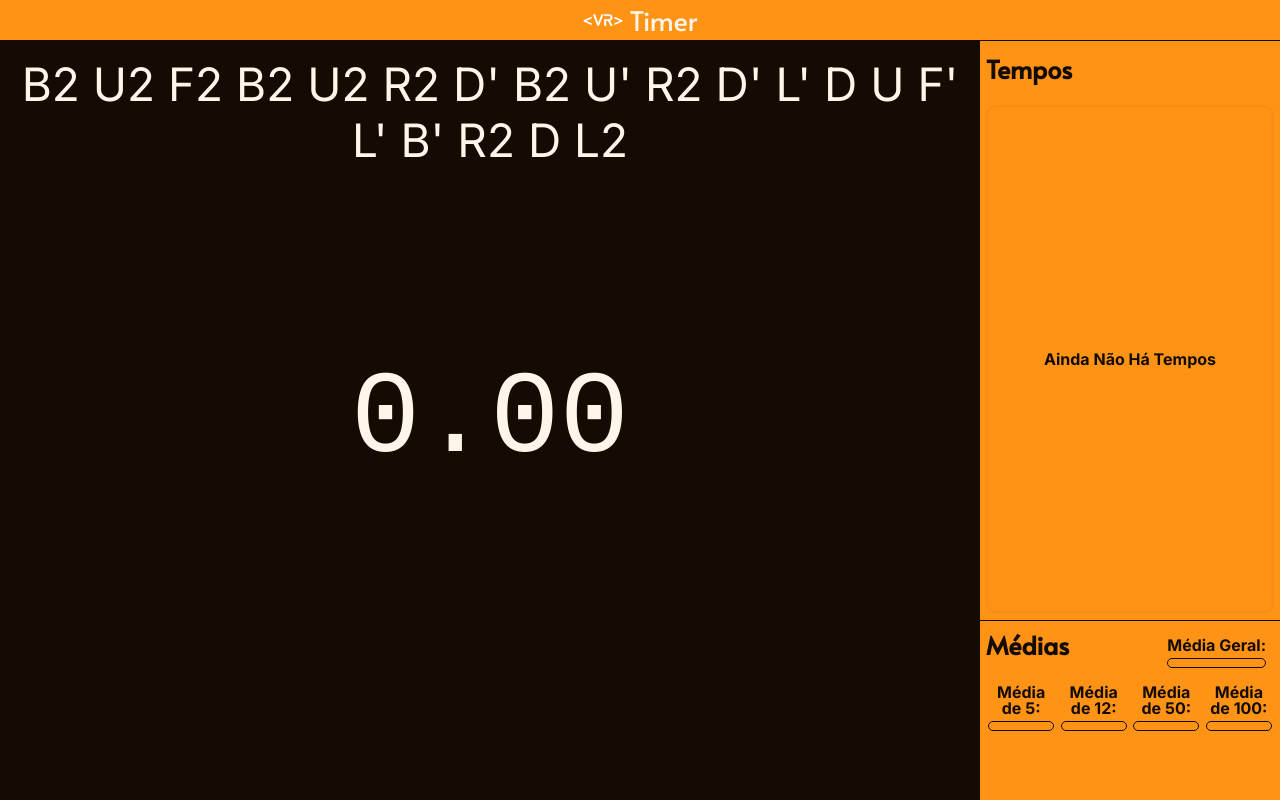
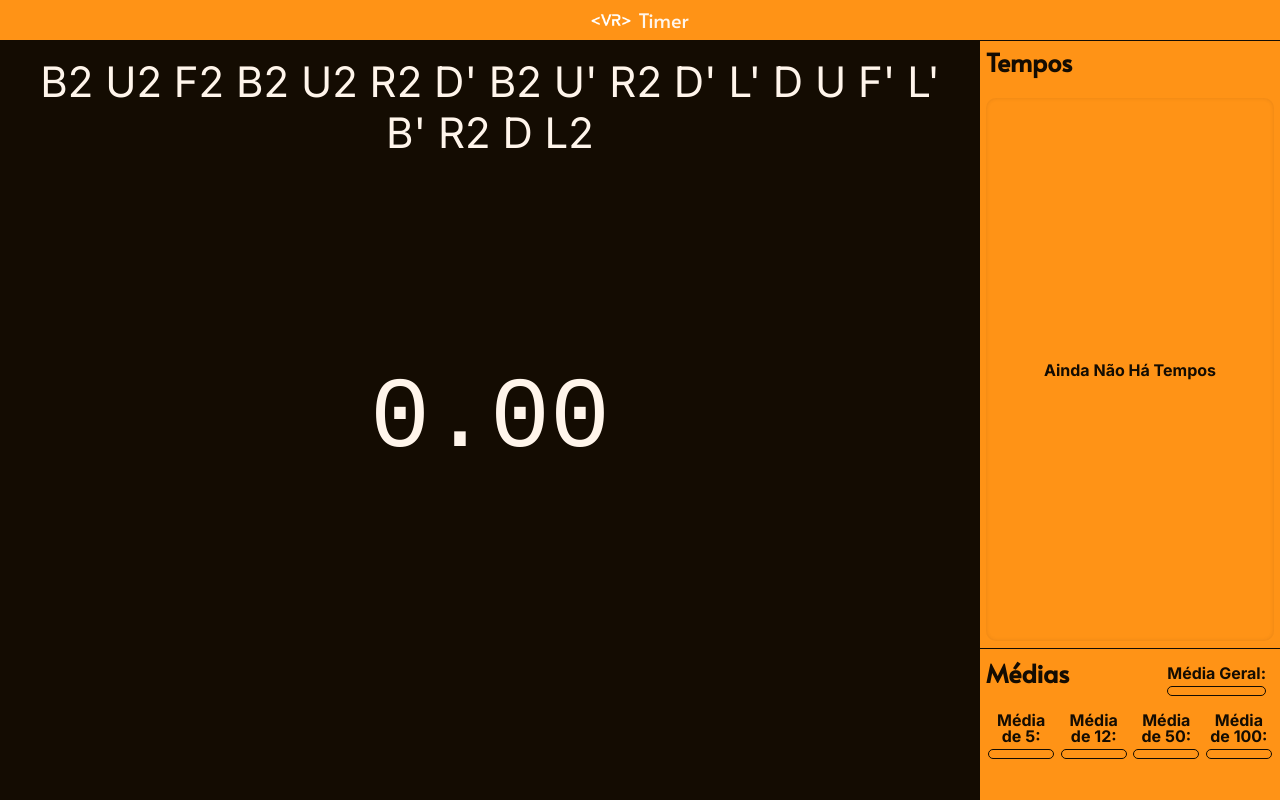
Before and after one commit to ViniRoveri/VrTimer, a React (Create React App) app: page / in a window 1280 px wide. Built offline with nearby package versions, Linux system fonts and the light colour scheme; a web font is replaced by a local one.

Commit message:
Viewport redesign

```diff
--- a/src/App.css
+++ b/src/App.css
@@ -35,7 +35,7 @@ body{
 .titulo{
     color: var(--laranja-claro);
     font-family: var(--titulo);
-    font-size: 27px;
+    font-size: 20px;
 }
 
 .invisivel{
@@ -69,32 +69,12 @@ body{
 	background: #4e2d08;
 }
 
-@media (min-width:426px){
+@media (min-width:769px){
     .texto{
-        font-size: 24px;
+        font-size: 20px;
     }
 
     .subtitulo{
-        font-size: 33px;
+        font-size: 29px;
     }
 }
-
-@media (min-width:769px){
-    .texto{
-        font-size: 32px;
-    }
-
-    .subtitulo{
-        font-size: 41px;
-    }
-}
-
-@media (min-width:1025px){
-    .texto{
-        font-size: 40px;
-    }
-
-    .subtitulo{
-        font-size: 49px;
-    }
-}
--- a/src/css/main.css
+++ b/src/css/main.css
@@ -51,7 +51,7 @@
 .cronometro h2{
     color: var(--laranja-claro);
     font-family: var(--relogio);
-    font-size: 58px;
+    font-size: 70px;
     text-align: center;
 }
 
@@ -66,17 +66,17 @@
     }
 
     .cronometro h2{
-        font-size: 77px;
+        font-size: 80px;
     }
 }
 
 @media (min-width:769px){
     .scramble p{
-        font-size: 38px;
+        font-size: 34px;
     }
 
     .cronometro h2{
-        font-size: 116px;
+        font-size: 90px;
     }
 }
 
@@ -86,6 +86,20 @@
     }
 
     .scramble p{
-        font-size: 46px;
+        font-size: 42px;
+    }
+
+    .cronometro h2{
+        font-size: 100px;
     }
 }
+
+@media (min-width:1440px){
+    .scramble p{
+        font-size: 50px;
+    }
+
+    .cronometro h2{
+        font-size: 120px;
+    }
+}
--- a/src/css/menus.css
+++ b/src/css/menus.css
@@ -18,16 +18,17 @@
 
 .aside img{
     border-left: 1px solid var(--laranja-claro);
+    box-sizing: border-box;
     cursor: pointer;
-    padding: 20px 0;
-    width: 20px;
+    height: 40px;
+    width: 40px;
 }
 
 .tempos{
     border-bottom: 1px solid var(--laranja-escuro);
     box-sizing: border-box;
-    height: calc(100% - 140px);
-    padding: 5% 2%;
+    height: 70%;
+    padding: 8px 2% 5%;
     position: relative;
 }
 
@@ -103,7 +104,7 @@
 
 .medias{
     box-sizing: border-box;
-    height: 140px;
+    height: 30%;
     padding: 0 2%;
 }
 
@@ -157,28 +158,6 @@
     .medias>span>div,.medias>div>div,.tempos>span>p,.tempos>span>button{
         font-size: 16px;
     }
-
-    .tempos{
-        height: calc(100% - 160px);
-    }
-
-    .medias{
-        height: 160px;
-    }
-}
-
-@media (min-width:769px){
-    .medias>span>div,.medias>div>div,.tempos>span>p,.tempos>span>button{
-        font-size: 20px;
-    }
-
-    .tempos{
-        height: calc(100% - 180px);
-    }
-
-    .medias{
-        height: 180px;
-    }
 }
 
 @media (min-width:1025px){
@@ -219,3 +198,53 @@
         width: 23%;
     }
 }
+
+
+@media (min-height:1080px){
+    .tempos{
+        height: 85%;
+    }
+
+    .medias{
+        height: 15%;
+    }
+}
+@media (max-height:1080px){
+    .tempos{
+        height: 85%;
+    }
+
+    .medias{
+        height: 15%;
+    }
+}
+
+@media (max-height:1025px){
+    .tempos{
+        height: 80%;
+    }
+
+    .medias{
+        height: 20%;
+    }
+}
+
+@media (max-height:769px){
+    .tempos{
+        height: 62%;
+    }
+
+    .medias{
+        height: 38%;
+    }
+}
+
+@media (max-height:425px){
+    .tempos{
+        height: 55%;
+    }
+
+    .medias{
+        height: 45%;
+    }
+}
--- a/src/css/popups.css
+++ b/src/css/popups.css
@@ -5,7 +5,7 @@
     box-shadow: 0 0 20px 10px rgba(0,0,0,0.4);
     color: var(--laranja-claro);
     height: min-content;
-    margin: auto;
+    margin: 40px auto auto;
     max-width: 412px;
     padding: 16px;
     position: absolute;
@@ -38,6 +38,7 @@
 
 .popupExcluir>button{
     margin-top: 16px;
+    padding: 4px 12%;
 }
 
 .popupExcluir>button:active{
@@ -90,52 +91,24 @@ button.botaoCopiar.texto{
     color: var(--laranja-escuro);
 }
 
-@media (min-width:426px){
+@media (min-width:1025px){
     .aside-menus .popupTempo>h4{
-        font-size: 58px;
+        font-size: 42px;
     }
 
     button.botaoCopiar.texto{
-        font-size: 16px;
+        font-size: 12px;
     }
 
     .aside-menus .popupTempo>h5{
-        font-size: 28px;
+        font-size: 18px;
     }
 
     .aside-menus .popupTempo>h6{
-        font-size: 24px;
-    }
-
-    .popupTempo>div>button,.popupTempo>button:not(.botaoCopiar){
-        font-size: 24px;
-    }
-}
-
-@media (min-width:769px){
-    .popupExcluir>button{
-        padding: 4px 12%;
-    }
-
-    button.botaoCopiar.texto{
-        font-size: 18px;
-    }
-}
-
-@media (min-width:1025px){
-    .aside-menus .popupTempo>h4{
-        font-size: 44px;
-    }
-
-    button.botaoCopiar.texto{
-        font-size: 14px;
-    }
-
-    .aside-menus .popupTempo>h5{
         font-size: 20px;
     }
 
     .popupTempo>div>button,.popupTempo>button:not(.botaoCopiar){
-        font-size: 16px;
+        font-size: 14px;
     }
 }
```
